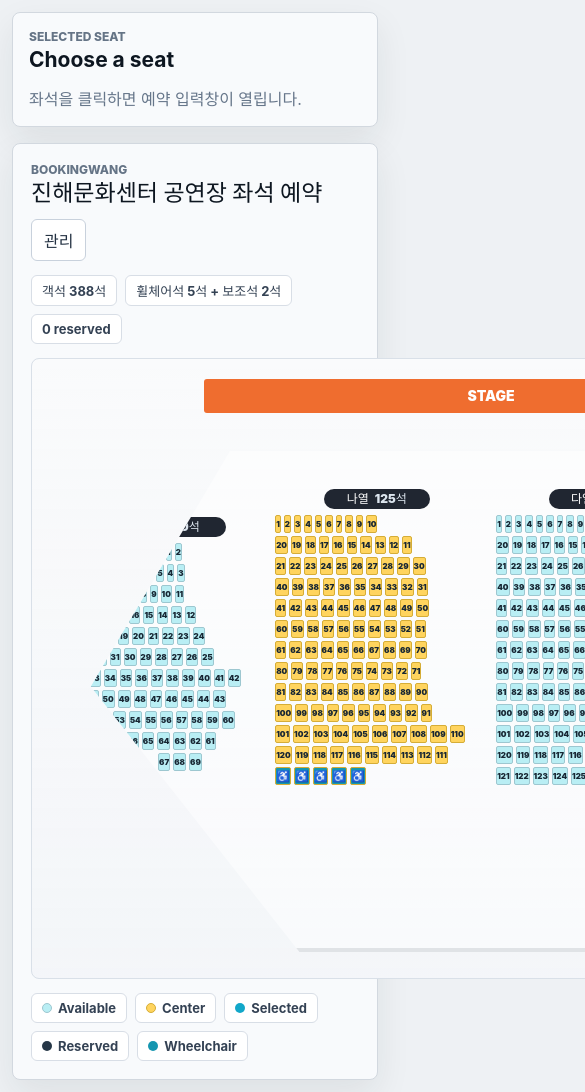
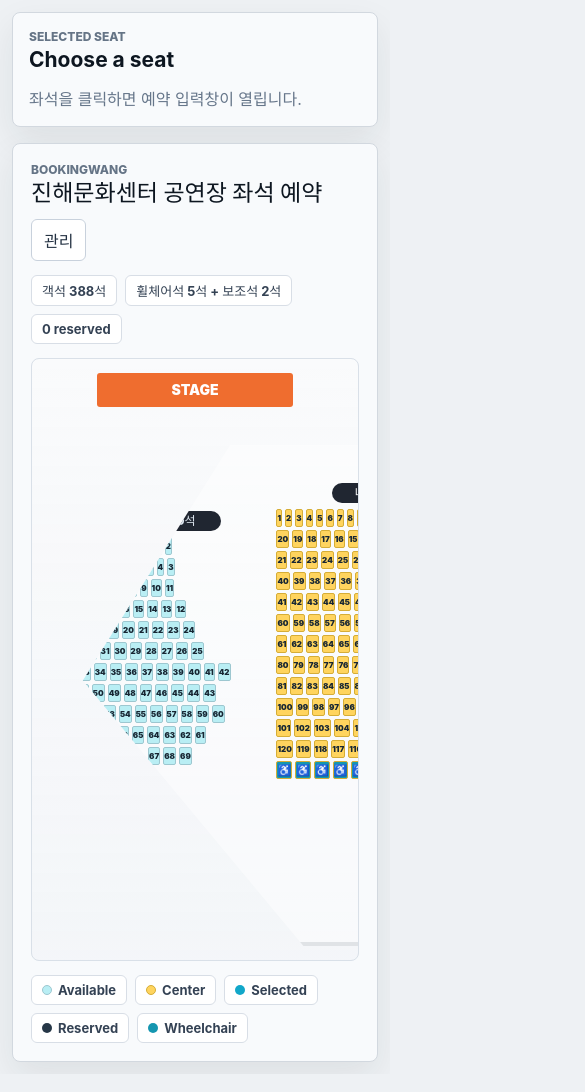
Before and after one commit to binogion-cmd/BookingWang, a React (Vite) app: page / in a window 390 px wide. Shown: the top 1092 px of the page, 585 px wide, since content can reach past the window. Built offline with nearby package versions, Linux system fonts and the light colour scheme.

Commit message:
Constrain mobile seating map overflow

```diff
--- a/src/App.css
+++ b/src/App.css
@@ -48,6 +48,7 @@ button {
   display: flex;
   flex-direction: column;
   gap: 14px;
+  overflow: hidden;
   min-width: 0;
   padding: 18px;
   border-radius: 8px;
@@ -448,6 +449,16 @@ textarea {
 }
 
 @media (max-width: 720px) {
+  .app-shell {
+    width: 100%;
+    overflow-x: hidden;
+  }
+
+  .booking-panel,
+  .card {
+    width: 100%;
+  }
+
   h1 {
     font-size: 23px;
   }
@@ -458,6 +469,19 @@ textarea {
   }
 
   .venue-map {
+    width: 100%;
+    min-width: 0;
+    padding: 14px;
+    overflow-x: auto;
+    -webkit-overflow-scrolling: touch;
+  }
+
+  .auditorium-outline {
+    width: 920px;
     min-width: 920px;
   }
+
+  .legend {
+    overflow-x: auto;
+  }
 }
```
